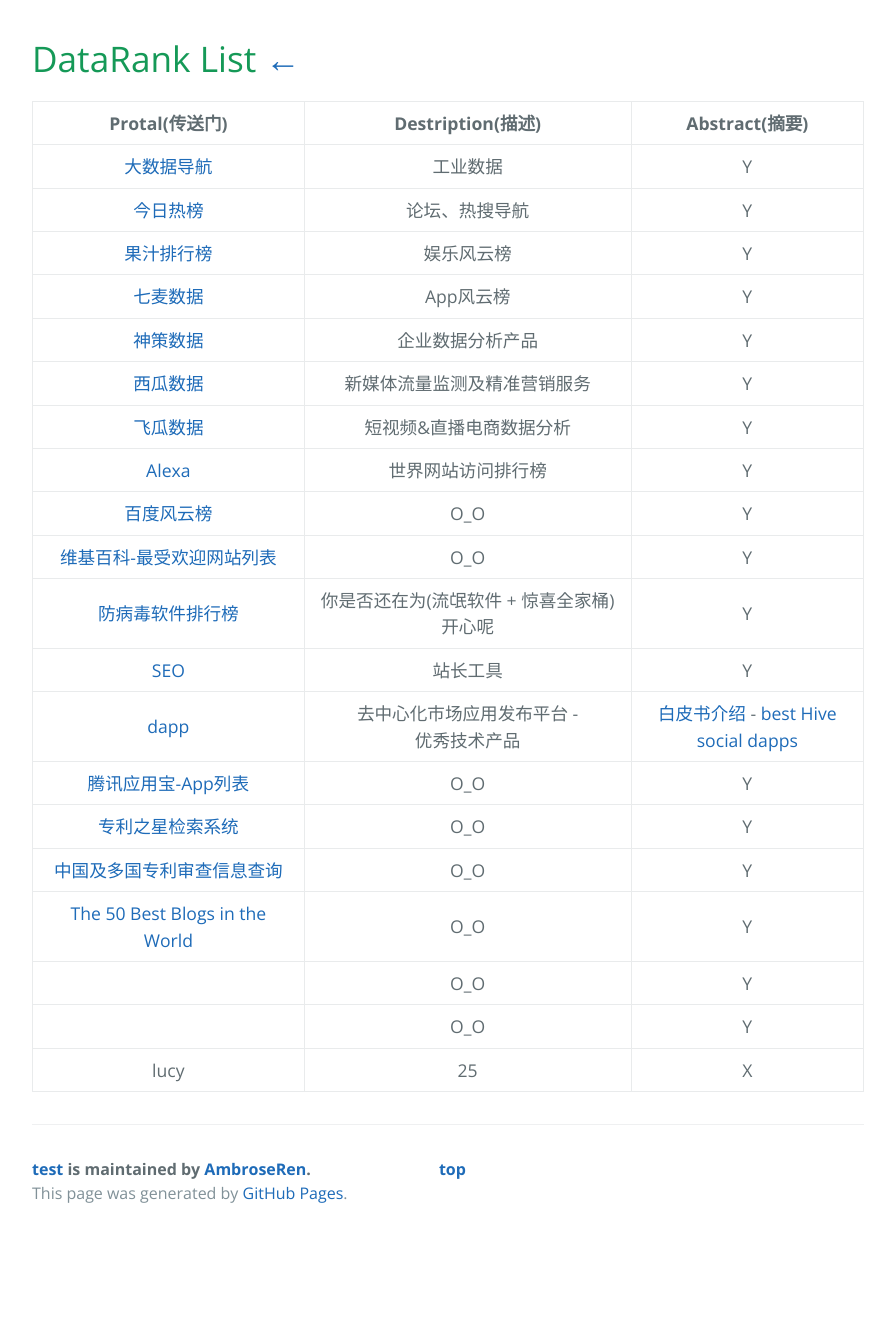
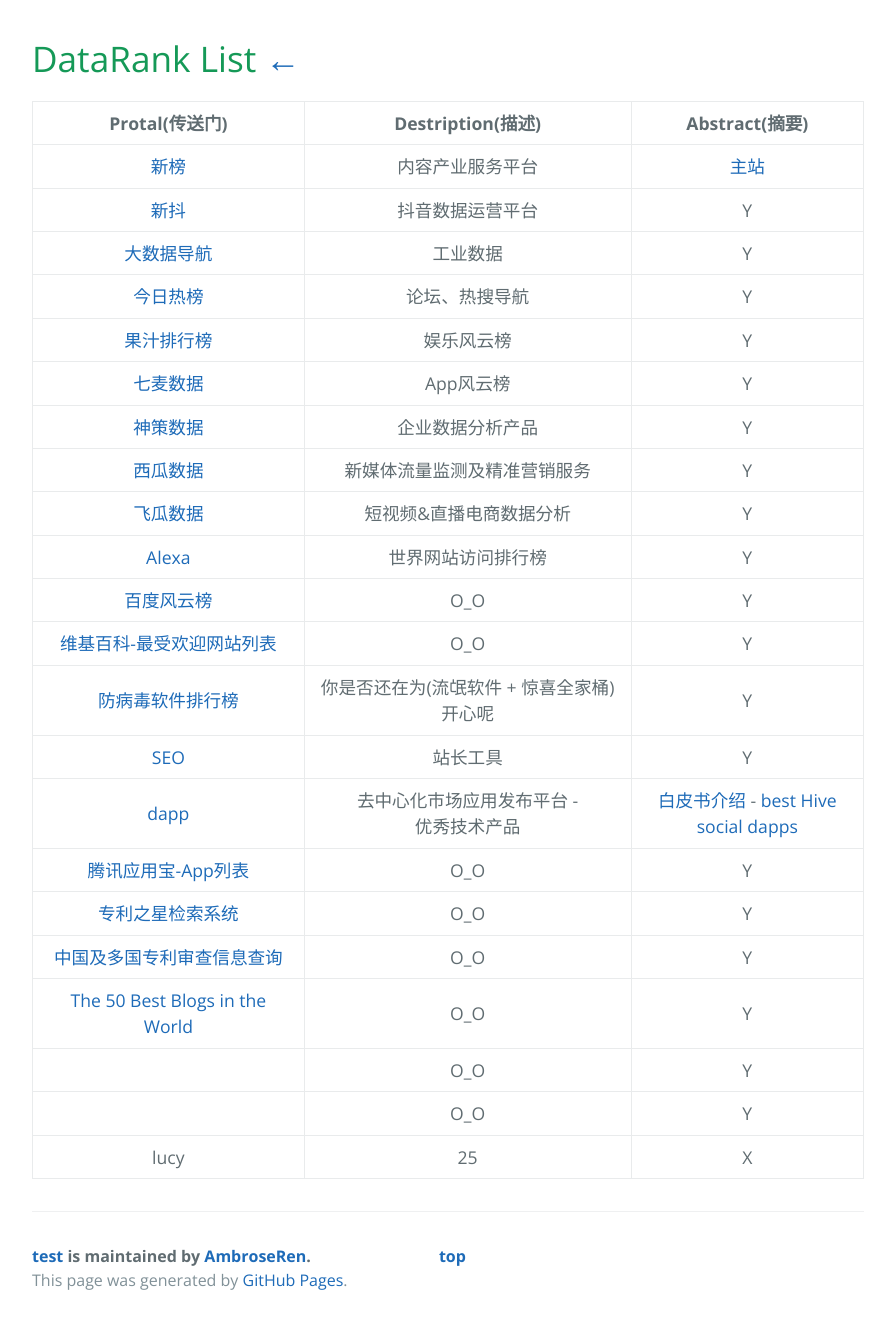
Before and after one commit to AmbroseRen/test, a Jekyll site: the page built from Data/DataRank.md, in a window 1280 px wide. Shown: the whole page, without its empty margins (192-1087 px from the left). Built offline with Jekyll 4.4.1, drawn with Linux system fonts in a browser that asks for light colours; our own code applies the rules of GitHub Pages for plain Markdown files; the repository's description, which GitHub fills in, is left out; before the commit the page ends 1237 px from its top, so only the background shows below that.

Commit message:
Update DataRank.md

```diff
--- a/Data/DataRank.md
+++ b/Data/DataRank.md
@@ -2,6 +2,8 @@
 
 | Protal(传送门) | Destription(描述) | Abstract(摘要) |
 |:---:|:---:|:---:|
+| [新榜](https://www.newrank.cn/public/info/list.html?period=day&type=data) | 内容产业服务平台 | [主站](https://newrank.cn/) |
+| [新抖](https://xd.newrank.cn/home/index) | 抖音数据运营平台 | Y |
 | [大数据导航](http://hao.199it.com/) | 工业数据 | Y |
 | [今日热榜](https://tophub.today/) | 论坛、热搜导航 | Y |
 | [果汁排行榜](http://guozhivip.com/rank/) | 娱乐风云榜 | Y |
```
